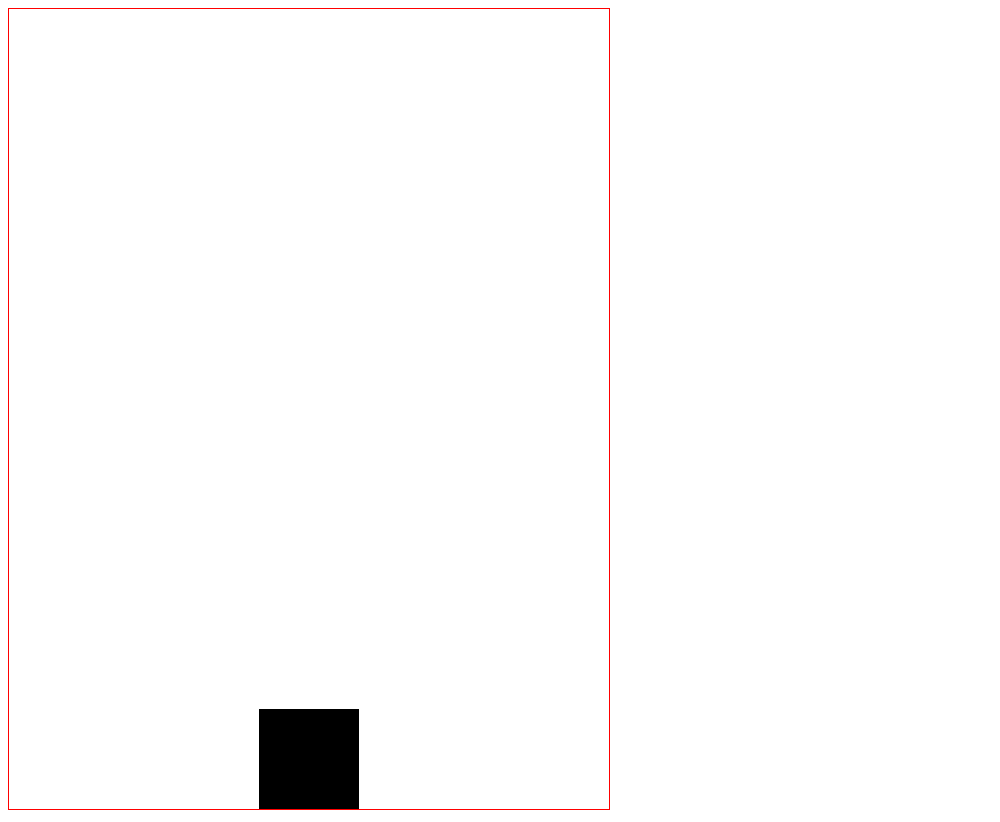
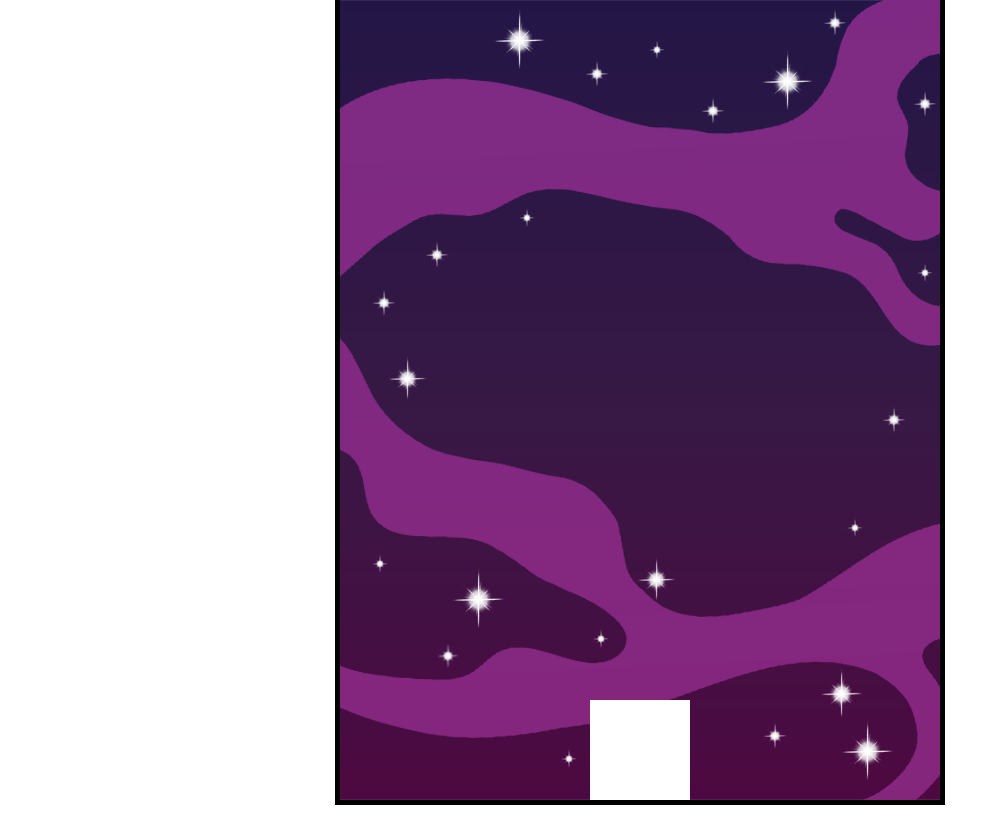
Before and after one commit to casantosmu/javascript-oop-retro-game, a plain HTML site: page index.html in a window 1280 px wide. Shown: the whole page, without its empty margins (0-1000 px from the left). Drawn offline with Linux system fonts and the light colour scheme.

Commit message:
Add assets

```diff
--- a/index.html
+++ b/index.html
@@ -3,10 +3,11 @@
   <head>
     <meta charset="UTF-8" />
     <meta name="viewport" content="width=device-width, initial-scale=1.0" />
+    <link rel="stylesheet" type="text/css" href="styles.css" />
     <title>JavaScript OOP RETRO Game</title>
   </head>
   <body>
-    <canvas id="canvas1" style="border: 1px red solid"></canvas>
+    <canvas id="canvas1"></canvas>
     <script src="script.js"></script>
   </body>
 </html>
--- a/script.js
+++ b/script.js
@@ -214,6 +214,8 @@ window.addEventListener("load", () => {
     );
   }
 
+  ctx.fillStyle = "white";
+
   const game = new Game(canvas);
 
   const animate = () => {
--- /dev/null
+++ b/styles.css
@@ -0,0 +1,8 @@
+#canvas1 {
+  border: 5px solid black;
+  position: absolute;
+  top: 50%;
+  left: 50%;
+  transform: translate(-50%, -50%);
+  background: url('assets/background.png')
+}
```
Also changed, not shown: assets/background.png (added), assets/beetlemorph.png (added), assets/player.png (added), assets/player_jets.png (added).
